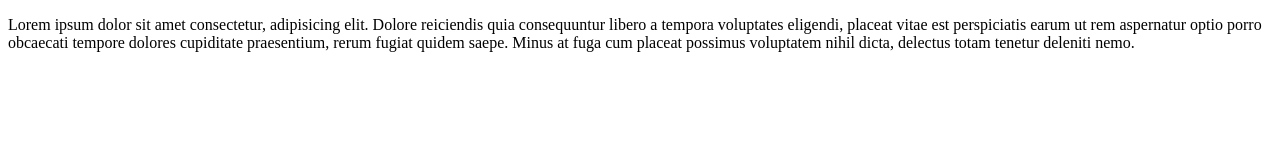
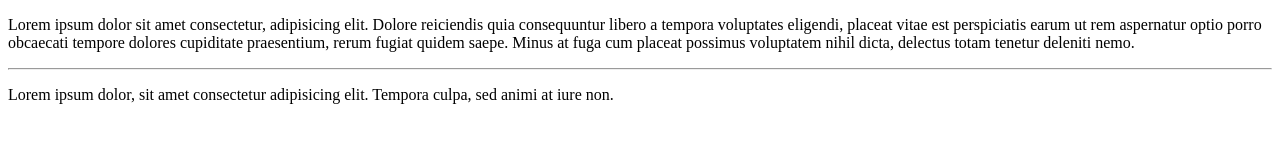
Before and after one commit to Dihoccode1/project3, a plain HTML site: page index.html in a window 1280 px wide. Drawn offline with Linux system fonts and the light colour scheme.

Commit message:
2nd commit

```diff
--- a/index.html
+++ b/index.html
@@ -14,5 +14,10 @@
       at fuga cum placeat possimus voluptatem nihil dicta, delectus totam
       tenetur deleniti nemo.
     </p>
+    <hr />
+    <p>
+      Lorem ipsum dolor, sit amet consectetur adipisicing elit. Tempora culpa,
+      sed animi at iure non.
+    </p>
   </body>
 </html>
```
